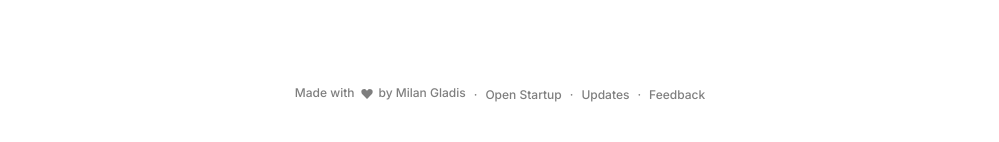
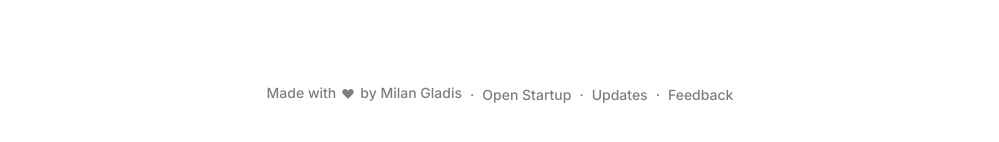
Before and after one commit to RobotCafe/moqop, a Next.js app: page / in a window 1280 px wide. Shown: the part 650-792 px from the top of the page, without its empty margins (140-1139 px from the left). Built offline with nearby package versions, Linux system fonts and the light colour scheme; no server answers.

Commit message:
updated footer's size

```diff
--- a/src/components/footer.js
+++ b/src/components/footer.js
@@ -3,7 +3,7 @@
 export default function Footer() {
   return (
     <section className='my-32'>
-      <div className="block md:flex items-center wrapper h-48 justify-center text-center text-12 font-medium opacity-50 leading-6">
+      <div className="block md:flex items-center wrapper h-48 justify-center text-center font-medium opacity-50 leading-6">
         <div className="">
           <span>
             Made with
```
